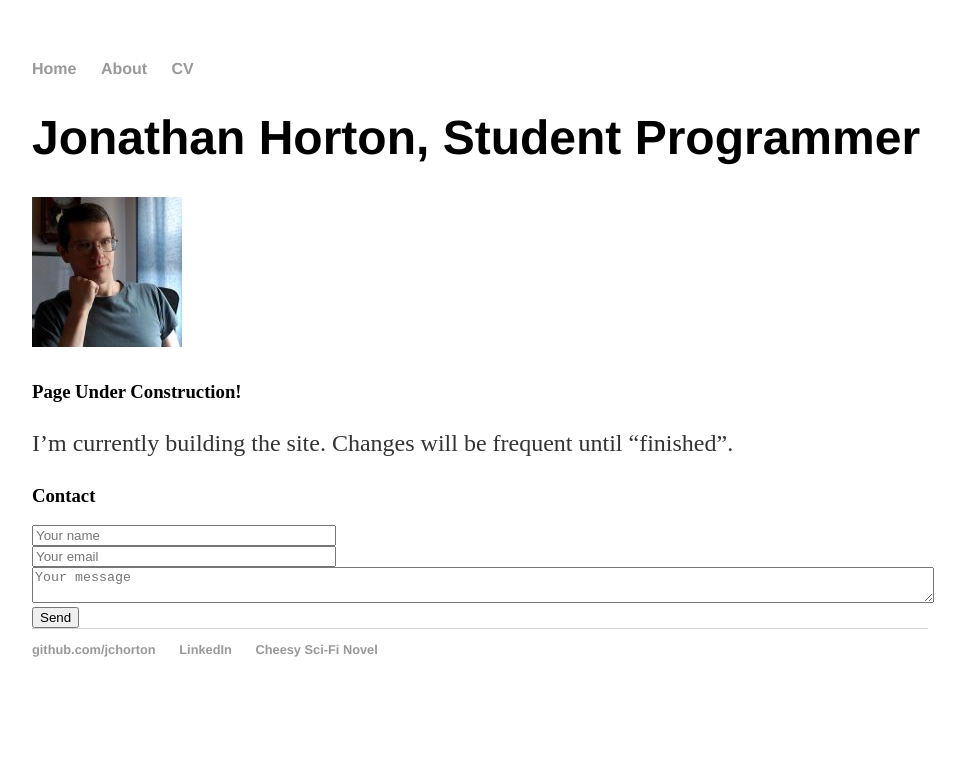
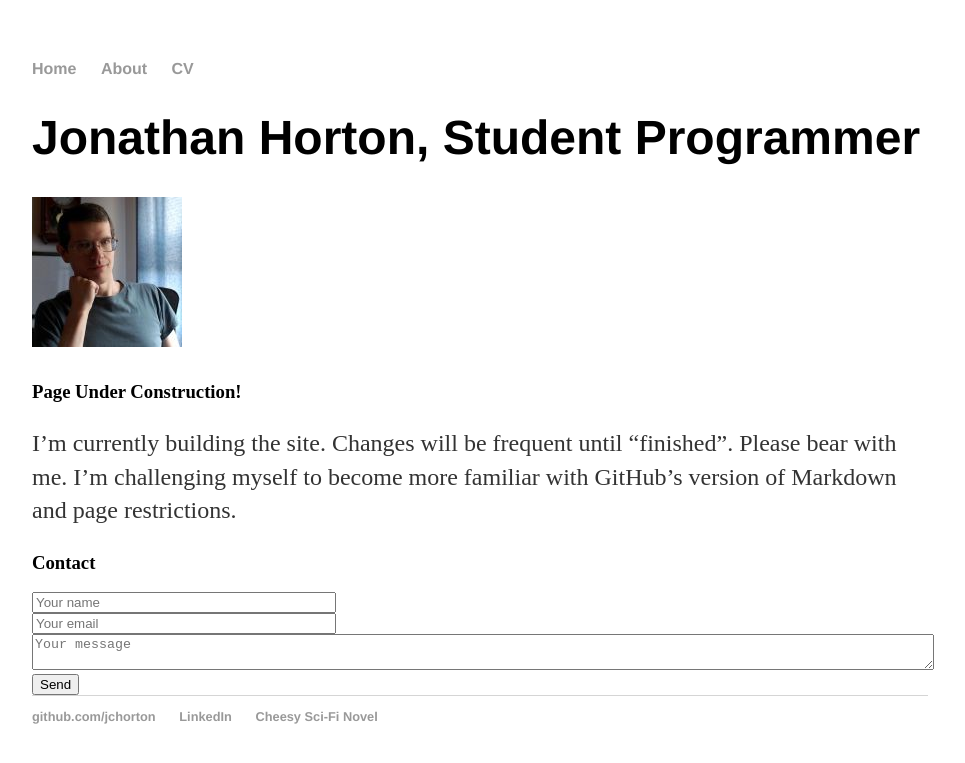
Before and after one commit to jchorton/jchorton.github.io, a Jekyll site: the page built from index.md, in a window 1280 px wide. Shown: the top 763 px of the page, without its empty margins (160-1125 px from the left). Built offline with Jekyll 4.4.1, drawn with Linux system fonts in a browser that asks for light colours.

Commit message:
Update index.md
Added explanation of why things are moving slowly.

```diff
--- a/index.md
+++ b/index.md
@@ -7,8 +7,7 @@ title: Jonathan Horton
 ![Image of Jonathan Horton](/images/jchortonCropSmall.jpg "Jonathan Horton")
 
 ### Page Under Construction!
-I'm currently building the site. Changes will be frequent until "finished".
-
+I'm currently building the site. Changes will be frequent until "finished". Please bear with me. I'm challenging myself to become more familiar with GitHub's version of Markdown and page restrictions.
 
 ### Contact
 <form id="contactform" action="//formspree.io/hort_wort@hotmail.com" method="POST">
```
